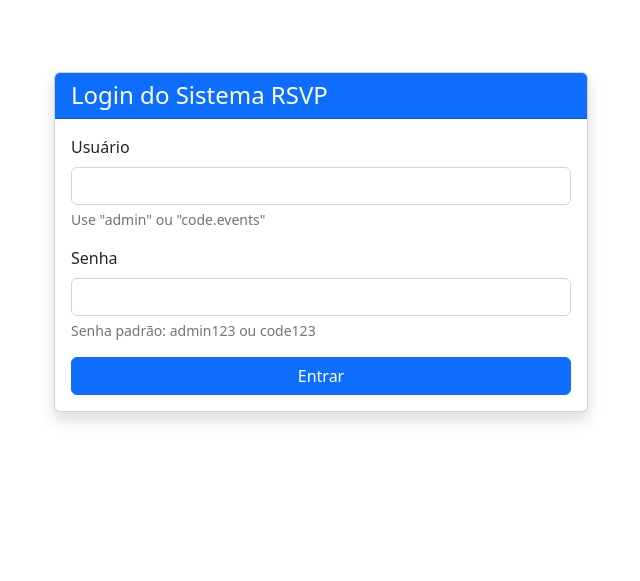
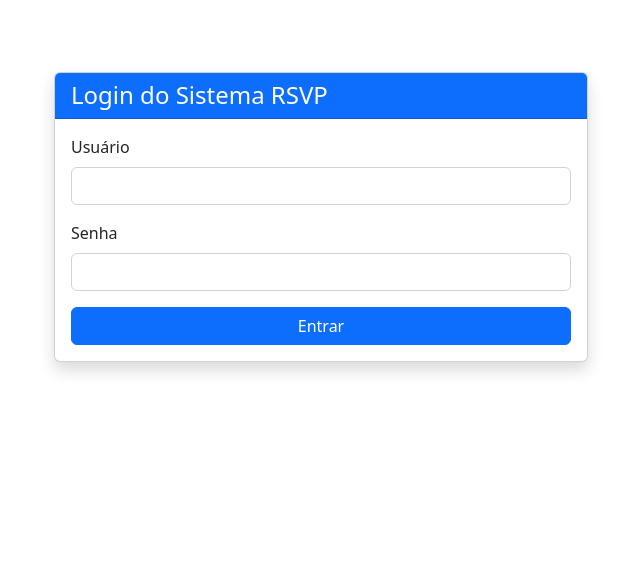
Before and after one commit to Guiips/rsvp-project, a FastAPI app: page /login in a window 1280 px wide. Shown: the part 56-637 px from the top of the page, without its empty margins (319-959 px from the left). Run offline with FastAPI, Linux system fonts and the light colour scheme; parts of the project's set-up code (start-up, migrations or seed data) failed here and were passed over; some libraries are stand-ins or nearby versions.

Commit message:
atualizando senha

```diff
--- a/templates/login.html
+++ b/templates/login.html
@@ -17,12 +17,10 @@
                         <div class="mb-3">
                             <label for="username" class="form-label">Usuário</label>
                             <input type="text" class="form-control" id="username" name="username" autocomplete="username" required>
-                            <div class="form-text text-muted">Use "admin" ou "code.events"</div>
                         </div>
                         <div class="mb-3">
                             <label for="password" class="form-label">Senha</label>
                             <input type="password" class="form-control" id="password" name="password" autocomplete="current-password" required>
-                            <div class="form-text text-muted">Senha padrão: admin123 ou code123</div>
                         </div>
                         <div class="d-grid">
                             <button type="submit" class="btn btn-primary">Entrar</button>
```
